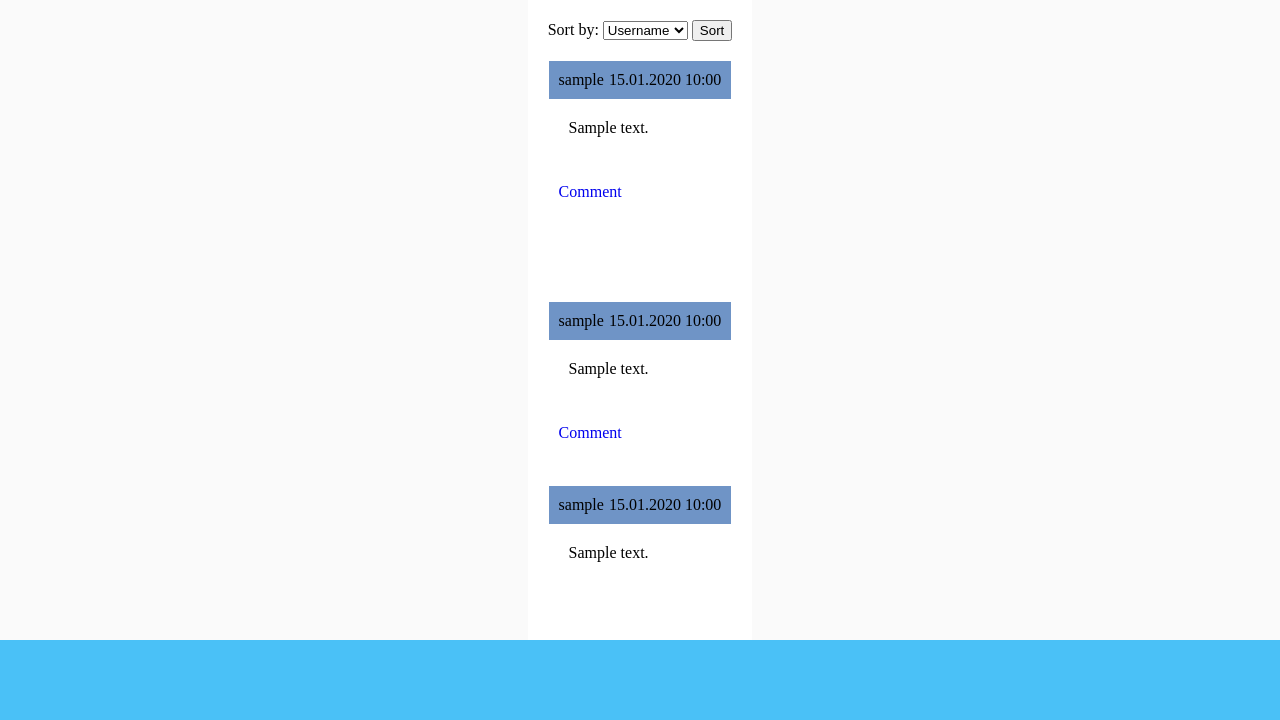
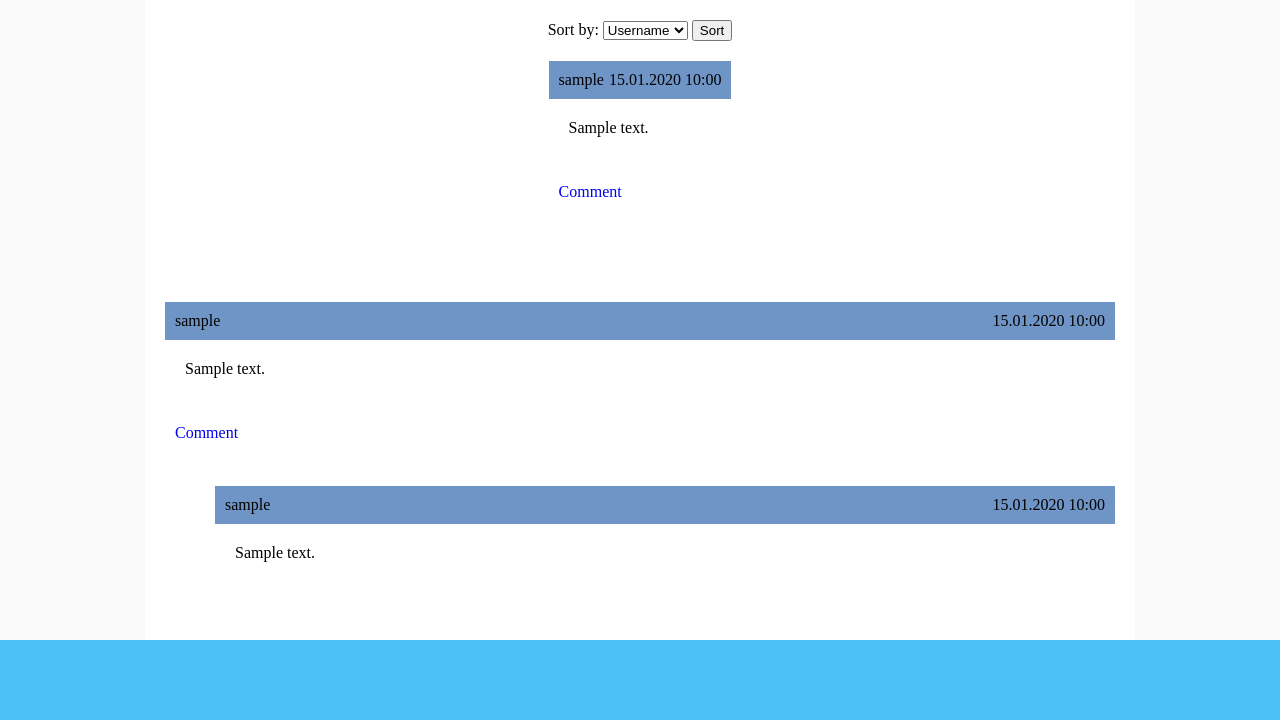
Before and after one commit to AntonSkyrda/posts-and-comments, a Django app: page / in a window 1280 px wide. Shown: the part 80-800 px from the top of the page. Run offline with Django 5.2, Linux system fonts and the light colour scheme; tables that the repository leaves empty hold one stand-in row (values such as "Sample post"); some libraries are stand-ins or nearby versions.

Commit message:
fix css  issues

```diff
--- a/static/css/styles.css
+++ b/static/css/styles.css
@@ -59,11 +59,12 @@ a {
 }
 
 .comment {
-    max-width: 950px;
+    min-width: 950px;
 }
 
 .reply {
-    max-width: 900px;
+    min-width: 900px;
+
 }
 
 .text-area {
```
